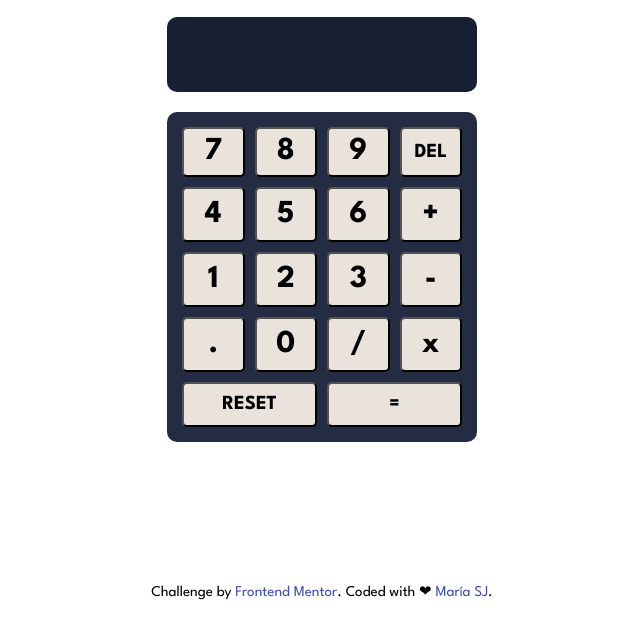
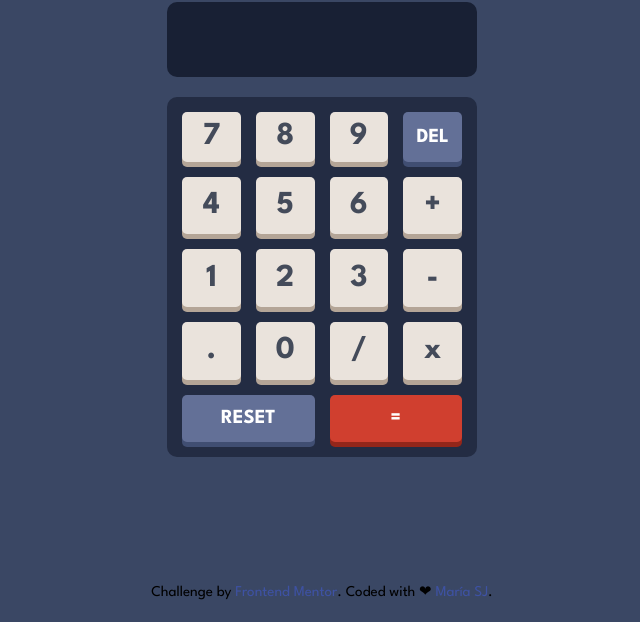
Before and after one commit to MariaSJ/calculator, a website: page src/html/index.html in a window 1280 px wide. Shown: the part 178-800 px from the top of the page, without its empty margins (318-958 px from the left). Drawn offline with nearby package versions, Linux system fonts and the light colour scheme; files that its build step writes are made by us from their sources.

Commit message:
finish css theme one

```diff
--- a/src/scss/core/_variables.scss
+++ b/src/scss/core/_variables.scss
@@ -14,8 +14,10 @@ $one-screen-background: hsl(224, 36%, 15%);
 // Keys
 $blue-key-background: hsl(225, 21%, 49%);
 $blue-key-shadow: hsl(224, 28%, 35%);
+$blue-key-hover: #A0B3D9;
 $red-key-background: hsl(6, 63%, 50%);
 $red-key-shadow: hsl(6, 70%, 34%);
+$red-key-hover: #F2695C;
 $white-key-background: hsl(30, 25%, 89%);
 $white-key-shadow: hsl(28, 16%, 65%);
 // Text
--- a/src/scss/layout/_header.scss
+++ b/src/scss/layout/_header.scss
@@ -10,6 +10,7 @@
     &__title{
         font-size: 25px;
         text-transform: lowercase;
+        color: $text-white;
     }
 
     &__theme{
@@ -23,6 +24,7 @@
         font-size: 12px;
         text-transform: uppercase;
         font-weight: 700;
+        color: $text-white;
     }
 
     &__wraper{
@@ -34,6 +36,7 @@
     &__num{
         font-size: 12px;
         font-weight: 700;
+        color: $text-white;
     }
 
     &__switch{
@@ -46,7 +49,13 @@
         justify-content: space-between;
     }
 
-    &__checkbox{
+    &__checkbox---1{
+
+    }
+    &__checkbox---2{
+        background-color: $one-toggle-background;
+    }
+    &__checkbox---3{
 
     }
 }
--- a/src/scss/layout/_keyboard.scss
+++ b/src/scss/layout/_keyboard.scss
@@ -1,35 +1,48 @@
 .keyboard{
 
     &__list{
-        height: 330px;
+        height: 360px;
         padding: 15px;
         background-color: $one-toggle-background;
         border-radius: 10px;
         display: grid;
         grid-template-columns: 1fr 1fr 1fr 1fr;
         grid-template-rows: 50px;
-        gap: 10px;
+        gap: 15px;
         align-items: stretch;
         justify-items: stretch;
     }
 
     &__key{
+        border: none;
+        outline: none;
         background-color: $white-key-background;
         font-family: $main-font;
         font-size: $font-size-num;
         font-weight: 700;
+        color: $text-blue;
         display: grid;
         justify-content: center;
         align-items: center;
         justify-items: center;
         border-radius: 5px;
         cursor: pointer;
+        transition: all ease 0.1s;
+        box-shadow: 0px 5px 0px 0px $white-key-shadow;
+
+        &:active{
+            transform: translateY(5px);
+            box-shadow: 0px 0px 0px 0px;
+        }
 
         &--clean{
-            background-color: $white-key-background;
+            border: none;
+            outline: none;
+            background-color: $blue-key-background;
             font-family: $main-font;
             font-size: 20px;
             font-weight: 700;
+            color: $text-white;
             text-transform: uppercase;
             display: grid;
             justify-content: center;
@@ -37,13 +50,27 @@
             justify-items: center;
             border-radius: 5px;
             cursor: pointer;
+            transition: all ease 0.1s;
+            box-shadow: 0px 5px 0px 0px $blue-key-shadow;
+
+            &:hover{
+                background-color: $blue-key-hover;
+            }
+
+            &:active{
+                transform: translateY(5px);
+                box-shadow: 0px 0px 0px 0px;
+            }
         }
 
         &--expand1{
-            background-color: $white-key-background;
+            border: none;
+            outline: none;
+            background-color: $blue-key-background;
             font-family: $main-font;
             font-size: 20px;
             font-weight: 700;
+            color: $text-white;
             text-transform: uppercase;
             grid-column: 1 / 3;
             display: grid;
@@ -52,13 +79,27 @@
             justify-items: center;
             border-radius: 5px;
             cursor: pointer;
+            transition: all ease 0.1s;
+            box-shadow: 0px 5px 0px 0px $blue-key-shadow;
+
+            &:hover{
+                background-color: $blue-key-hover;
+            }
+
+            &:active{
+                transform: translateY(5px);
+                box-shadow: 0px 0px 0px 0px;
+            }
         }
 
         &--expand2{
-            background-color: $white-key-background;
+            border: none;
+            outline: none;
+            background-color: $red-key-background;
             font-family: $main-font;
             font-size: 20px;
             font-weight: 700;
+            color: $text-white;
             text-transform: uppercase;
             grid-column: 3 / 5;
             display: grid;
@@ -67,6 +108,17 @@
             justify-items: center;
             border-radius: 5px;
             cursor: pointer;
+            transition: all ease 0.1s;
+            box-shadow: 0px 5px 0px 0px $red-key-shadow;
+
+            &:hover{
+                background-color: $red-key-hover;
+            }
+
+            &:active{
+                transform: translateY(5px);
+                box-shadow: 0px 0px 0px 0px;
+            }
         }
     }
 }
--- a/src/scss/main.scss
+++ b/src/scss/main.scss
@@ -8,6 +8,7 @@
 body{
     height: 100vh;
     font-family: $main-font;
+    background-color: $one-main-background;
 }
 
 .main{
```
Also changed, not shown: src/html/index.html (+0 -1 lines).
